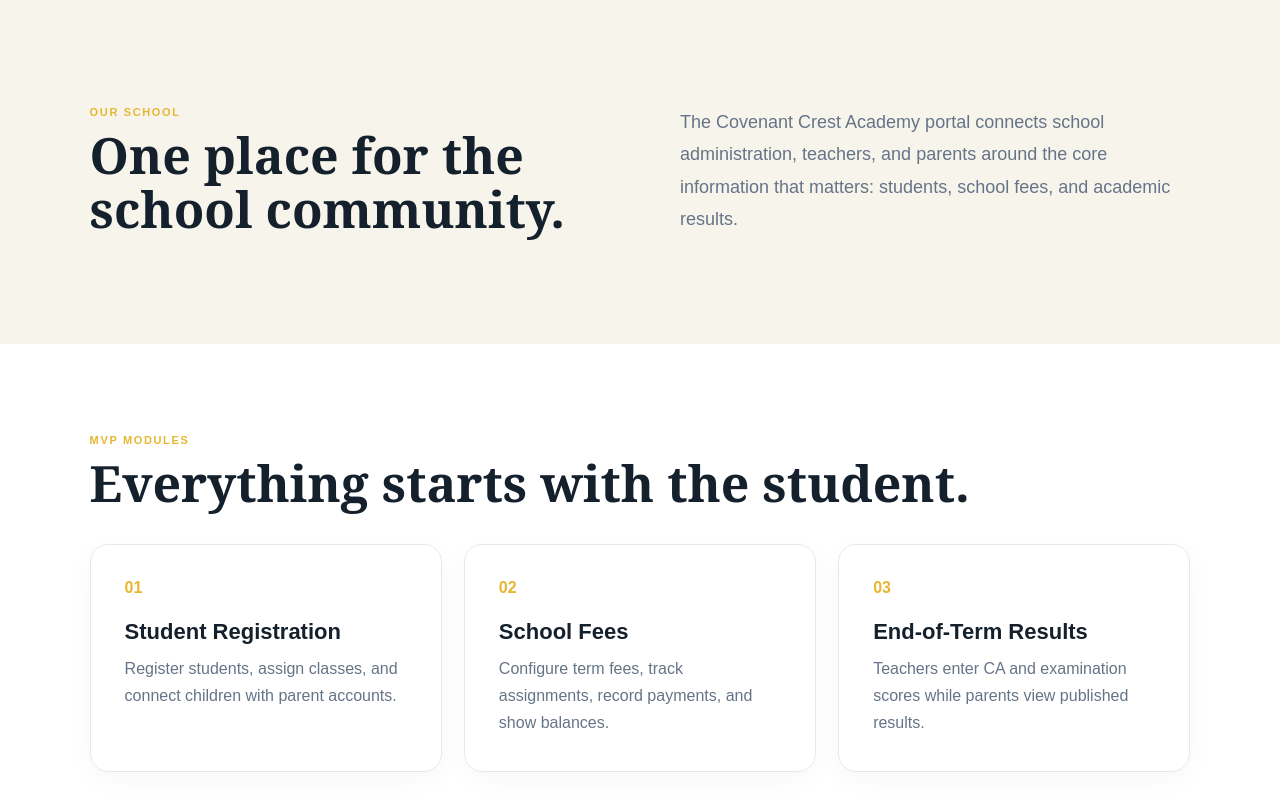
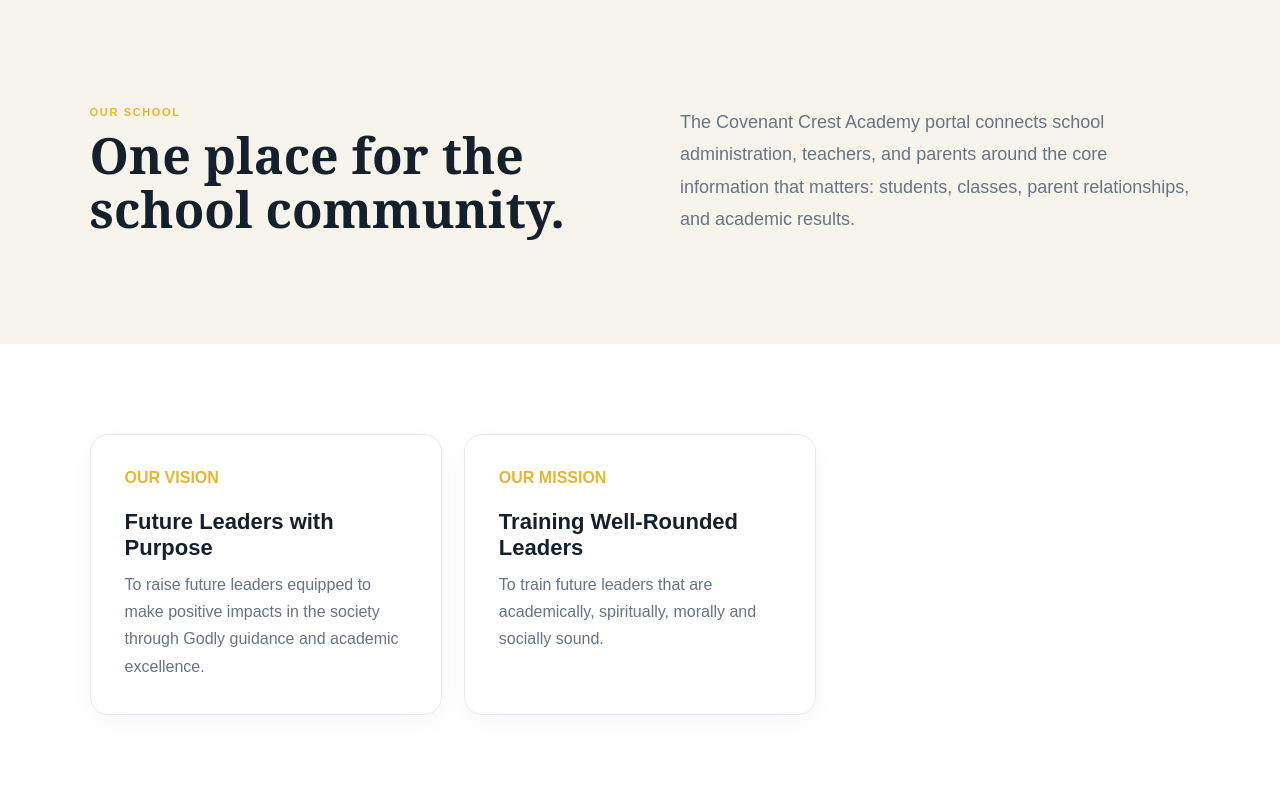
Before and after one commit to Stainless-aka/Covenant-Crest-Academy, a plain HTML site: page index.html in a window 1280 px wide. Shown: the part 706-1513 px from the top of the page. Drawn offline with Linux system fonts and the light colour scheme.

Commit message:
Add school vision and mission to landing page

```diff
--- a/index.html
+++ b/index.html
@@ -54,7 +54,20 @@
         <p class="eyebrow">Our school</p>
         <h2>One place for the school community.</h2>
       </div>
-      <p>The Covenant Crest Academy portal connects school administration, teachers, and parents around the core information that matters: students, school fees, and academic results.</p>
+      <p>The Covenant Crest Academy portal connects school administration, teachers, and parents around the core information that matters: students, classes, parent relationships, and academic results.</p>
+    </section>
+
+    <section class="section feature-grid" aria-label="Our vision and mission">
+      <article class="feature-card">
+        <span>OUR VISION</span>
+        <h3>Future Leaders with Purpose</h3>
+        <p>To raise future leaders equipped to make positive impacts in the society through Godly guidance and academic excellence.</p>
+      </article>
+      <article class="feature-card">
+        <span>OUR MISSION</span>
+        <h3>Training Well-Rounded Leaders</h3>
+        <p>To train future leaders that are academically, spiritually, morally and socially sound.</p>
+      </article>
     </section>
 
     <section id="features" class="section">
@@ -70,8 +83,8 @@
         </article>
         <article class="feature-card">
           <span>02</span>
-          <h3>School Fees</h3>
-          <p>Configure term fees, track assignments, record payments, and show balances.</p>
+          <h3>Class Management</h3>
+          <p>Manage classes, connect teachers to their assigned classes, and maintain an organized student structure.</p>
         </article>
         <article class="feature-card">
           <span>03</span>
```
